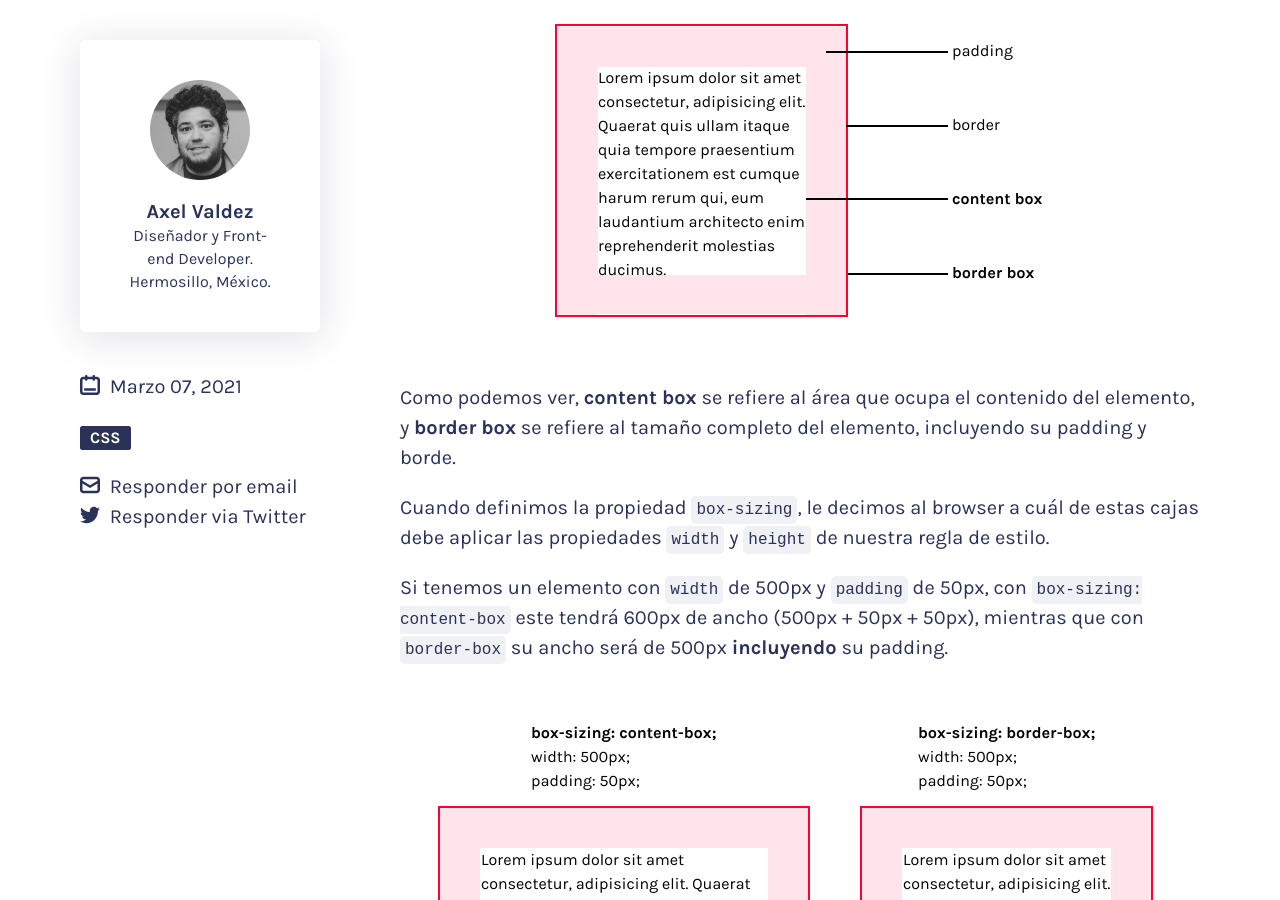
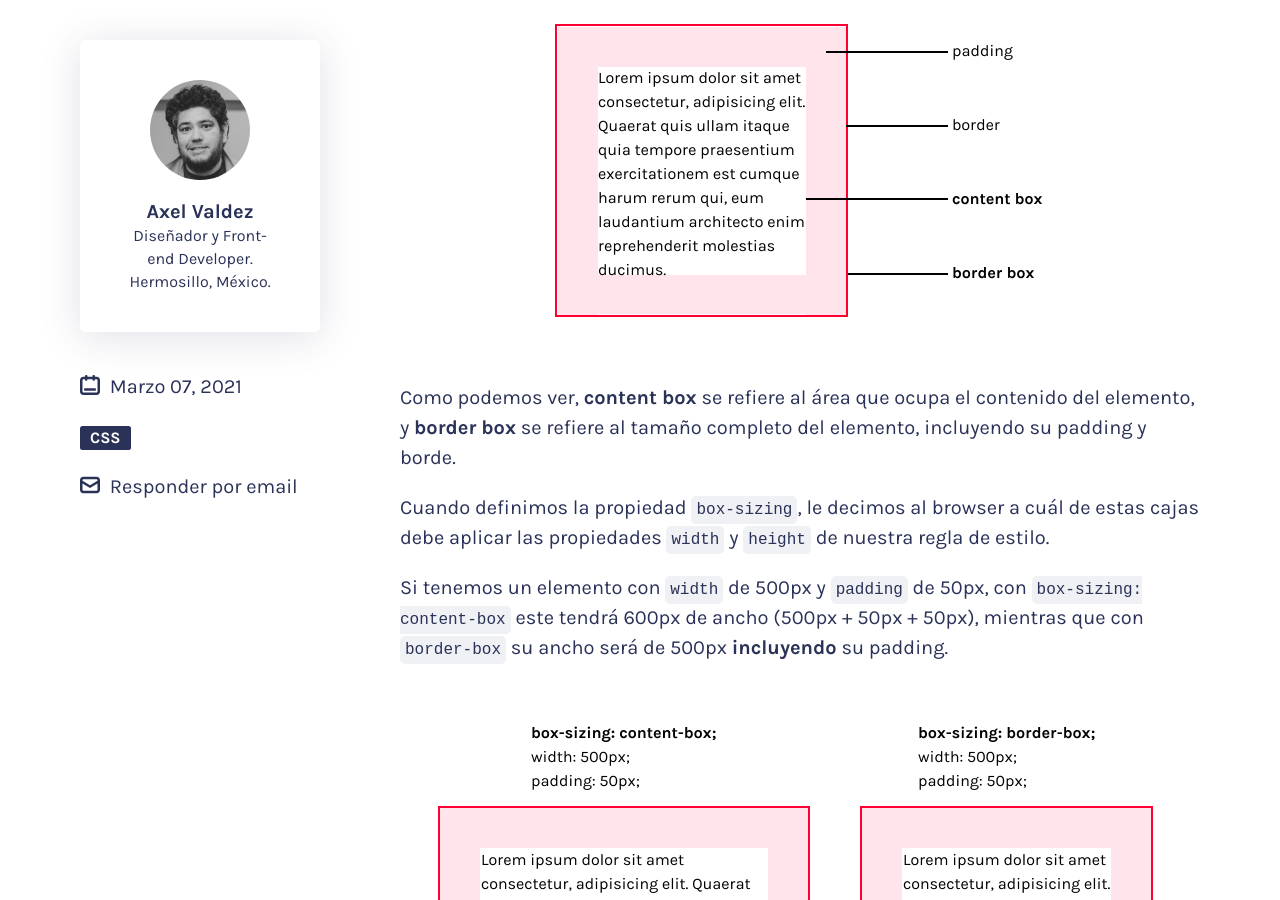
Before and after one commit to axelvaldez/htmlycss, a Jekyll site: the page built from notas/_posts/2021-03-07-box-sizing.md, in a window 1280 px wide and 900 px high, scrolled down 476 px. Built offline with Jekyll 4.4.1, drawn with Linux system fonts in a browser that asks for light colours.

Commit message:
remove respond via twitter, change in logo animation

```diff
--- a/_layouts/post.html
+++ b/_layouts/post.html
@@ -37,8 +37,7 @@
         </p>
 
         <p class="mb-4">
-          <a href="#respond">{% include icons/envelope.svg %} Responder por email</a><br>
-          <a href="#respond">{% include icons/social-twitter.svg %} Responder via Twitter</a>
+          <a href="#respond">{% include icons/envelope.svg %} Responder por email</a>
         </p>
 
       </div>
--- a/_sass/_header.scss
+++ b/_sass/_header.scss
@@ -77,7 +77,7 @@ header{
 
   @keyframes typing{
     0%{
-      opacity: 0;
+      opacity: .5;
     }
     10%{
       opacity: 1;
```
